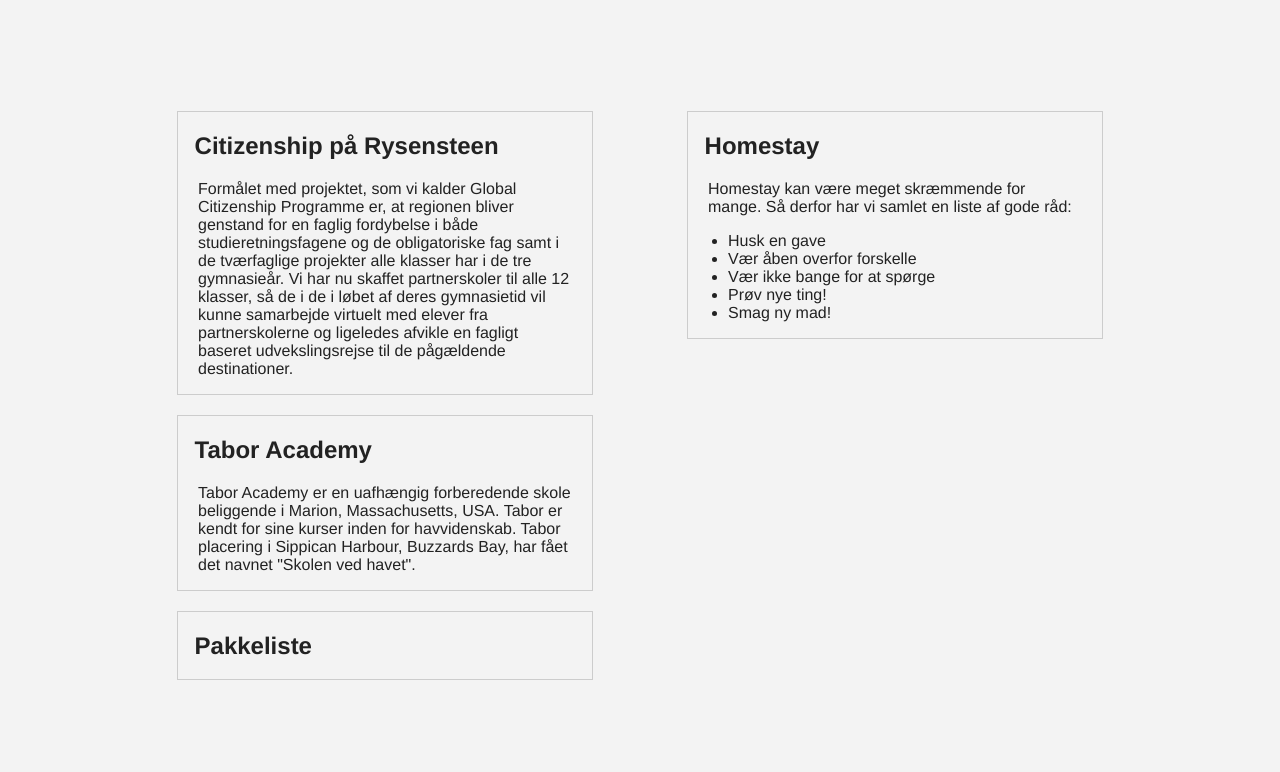
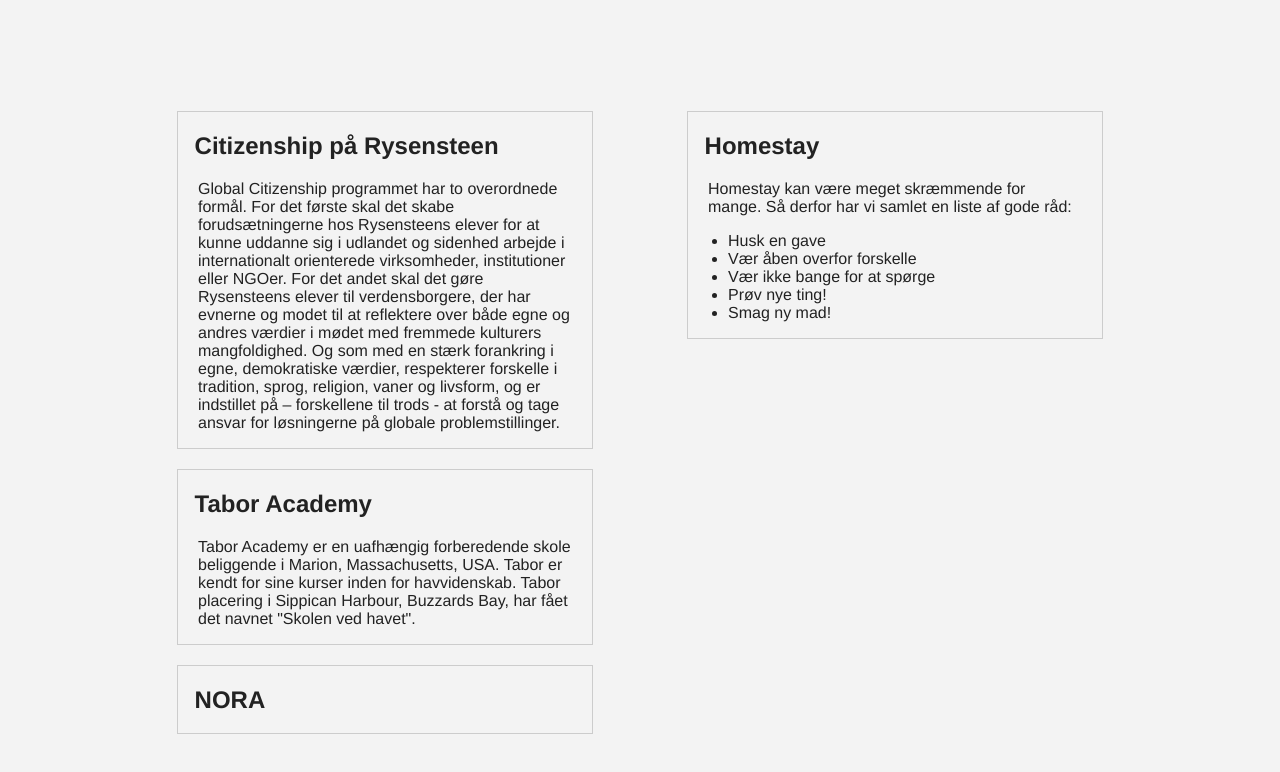
Before and after one commit to JeppeFriis/madebyjeppe.github.io, a plain HTML site: page udveksling.html in a window 1280 px wide. Shown: the part 134-906 px from the top of the page. Drawn offline with Linux system fonts and the light colour scheme.

Commit message:
Add files via upload

```diff
--- a/udveksling.html
+++ b/udveksling.html
@@ -39,7 +39,7 @@
                         </h2>
 
                         <p style="margin-left: 20px; margin-right: 20px">
-                                Formålet med projektet, som vi kalder Global Citizenship Programme er, at regionen bliver genstand for en faglig fordybelse i både studieretningsfagene og de obligatoriske fag samt i de tværfaglige projekter alle klasser har i de tre gymnasieår. Vi har nu skaffet partnerskoler til alle 12 klasser, så de i de i løbet af deres gymnasietid vil kunne samarbejde virtuelt med elever fra partnerskolerne og ligeledes afvikle en fagligt baseret udvekslingsrejse til de pågældende destinationer.
+                            Global Citizenship programmet har to overordnede formål. For det første skal det skabe forudsætningerne hos Rysensteens elever for at kunne uddanne sig i udlandet og sidenhed arbejde i internationalt orienterede virksomheder, institutioner eller NGOer. For det andet skal det gøre Rysensteens elever til verdensborgere, der har evnerne og modet til at reflektere over både egne og andres værdier i mødet med fremmede kulturers mangfoldighed. Og som med en stærk forankring i egne, demokratiske værdier, respekterer forskelle i tradition, sprog, religion, vaner og livsform, og er indstillet på – forskellene til trods - at forstå og tage ansvar for løsningerne på globale problemstillinger.
                         </p>
                     </div>
 
@@ -55,7 +55,7 @@
 
                     <div class="content-cell">
                         <h2>
-                            Pakkeliste
+                            NORA
                         </h2>
                     </div>
                 </div>
```
Also changed, not shown: turen.html (+8 -9 lines).
